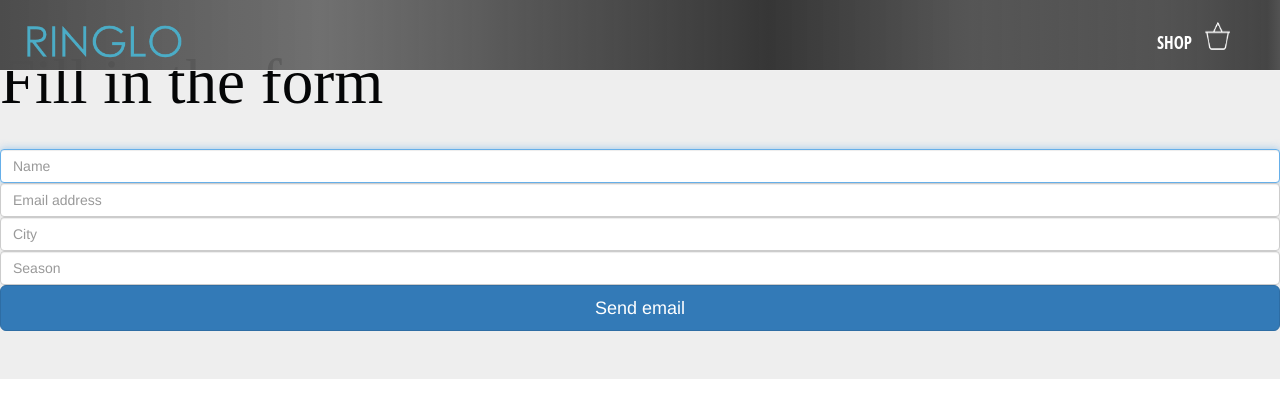
After one commit to edytawrobel/Ringlo2, a Flask app: template templates/signup.html in a window 1280 px wide. The commit adds this page. Shown: the top 418 px of the page. Run offline with Flask 2, Linux system fonts and the light colour scheme; the template is opened without the code that fills it, so the values that code supplies are empty; some libraries are stand-ins or nearby versions.

Commit message:
Third commit - bulding up

```diff
--- a/app.py
+++ b/app.py
@@ -8,7 +8,53 @@ def landingPage():
     return render_template("index.html")
 
 
-@app.route("/send", methods=['POST'])
+@app.route("/signup", methods=['POST'])
+def signup():
+    return render_template('signup.html')
+
+    global _name
+    global _email
+    global _city
+    global _season
+    global _giphy
+
+    # read the posted values from the UI
+    _name = request.form['inputName']
+    _email = request.form['inputEmail']
+    _city = request.form['inputCity']
+    _animal = request.form['inputSeason']
+
+
+    # Giphy https://github.com/Giphy/GiphyAPI
+    data = json.loads(urllib.urlopen("http://api.giphy.com/v1/gifs/search?q=ryan+gosling&api_key=dc6zaTOxFJmzC&limit=5").read())
+    _giphy = "http://api.giphy.com/v1/gifs/random?fmt=html&tag={}&api_key=dc6zaTOxFJmzC".format(_season)
+
+    # validate the received values
+    if _name and _email and _city and _season:
+        print "All good!"
+    else:
+        return json.dumps({'html':'<span>Enter the required fields</span>'})
+
+
+    _sendTo = request.form['inputEmail']
+
+    requests.post(
+        "https://api.mailgun.net/v3/sandbox4b9b1d94381b48b4b05732cffa0da0ac.mailgun.org/messages",
+        auth=("api", "key-6c19c1c364273bc85bb70777ef854618"),
+        data={"from": "Ringlo Team <postmaster@sandbox4b9b1d94381b48b4b05732cffa0da0ac.mailgun.org>",
+              "to": "User <"+_sendTo+">",
+              "subject": "Newsletter Signup",
+              "html": "<iframe src="+_giphy+" width='150px' height='150px' allowFullScreen></iframe>" +
+                      "This is a message from "+_name+" from "+_city+", " +
+                      "where it looks like: "+_season
+
+    })
+
+@app.route("/thankYou")
+def thankYou():
+    return render_template("thankYou.html") #Confirmation page
+
+@app.route("/messagesent", methods=['POST'])
 def send():
 
 # Your Account Sid and Auth Token from twilio.com/user/account
@@ -24,6 +70,8 @@ def send():
     smss = client.sms.messages.list()
     import pdb; pdb.set_trace()
 
+    return render_template('messagesent.html', _name=_name)
+
     #with open('my_csv.csv', 'w') as f:
         #writer = csv.Writer()
         #for sms in smss:
@@ -33,26 +81,5 @@ def send():
     #https://api.twilio.com/2010-04-01/Accounts/AC651dcd0b578ee9f523abfb0de332b948/SMS/Messages.csv?PageSize=1000
     # export the raw data of messages from twilio
 
-@app.route('/signup.html', methods=['POST'])
-def signup():
-
-    global _name
-    global _email
-    global _city
-
-    _sendTo = request.form['inputEmail']
-
-    requests.post(
-        "https://api.mailgun.net/v3/sandbox4b9b1d94381b48b4b05732cffa0da0ac.mailgun.org/messages",
-        auth=("api", "key-6c19c1c364273bc85bb70777ef854618"),
-        data={"from": "Mailgun Sandbox <postmaster@sandbox4b9b1d94381b48b4b05732cffa0da0ac.mailgun.org>",
-              "to": "User <"+_sendTo+">",
-              "subject": "User details",
-              "html": "<iframe src="++" width='150px' height='150px' allowFullScreen></iframe>" +
-                      "This is a message from "+_name+" from "+_city+", "
-
-    }
-    )
-
 if __name__ == "__main__":
-    app.run()
+    app.run(debug=True)
--- /dev/null
+++ b/templates/signup.html
@@ -0,0 +1,65 @@
+<!DOCTYPE html>
+<html lang="en">
+  <head>
+    <meta charset="utf-8">
+    <meta http-equiv="X-UA-Compatible" content="IE=edge">
+    <meta name="viewport" content="width=device-width, initial-scale=1.0, user-scalable=no">
+    <title>Ringlo - wearable technology</title>
+
+    <!-- Bootstrap -->
+    <!-- <link href="templates/dist/css/bootstrap.css" rel="stylesheet"> -->
+    <!-- <link href="templates/dist/css/bootstrap.min.css" rel="stylesheet"> -->
+    <link rel="stylesheet" href="https://maxcdn.bootstrapcdn.com/bootstrap/3.3.6/css/bootstrap.min.css" integrity="sha384-1q8mTJOASx8j1Au+a5WDVnPi2lkFfwwEAa8hDDdjZlpLegxhjVME1fgjWPGmkzs7" crossorigin="anonymous">
+    <!-- Main CSS file -->
+    <link rel="stylesheet" type="text/css" href="../static/mainstylesheet.css"/>
+    <!-- jQuery (necessary for Bootstrap's JavaScript plugins) -->
+   <script src="https://ajax.googleapis.com/ajax/libs/jquery/1.11.3/jquery.min.js"></script>
+    <!-- <script src="dist/js/bootstrap.min.js"></script> -->
+
+
+  </head>
+
+  <body>
+
+        <!-- HEADER -->
+        <header id="header">
+            <nav class="navbar st-navbar navbar-fixed-top">
+                <div class="container-fluid">
+                    <div class="navbar-header">
+                        <a class="brand" href="index.html">
+                            <img id="logo-image" src="../static/images/ringlo-logo.png" alt="ringlo-logo">
+                        </a>
+                    </div>
+
+                    <div class="collapse navbar-collapse" id="st-navbar-collapse">
+                        <ul class="nav navbar-nav navbar-right">
+                            <li><a href="#header">SHOP</a></li>
+                            <li><img id="shop-icon" src="../static/images/shopIcon.png" alt="shop-icon">
+                        </ul>
+                    </div><!-- /.navbar-collapse -->
+                </div><!-- /.container -->
+            </nav>
+        </header>
+        <!-- /HEADER -->
+
+
+    <div class="jumbotron">
+      <h1>Fill in the form</h1>
+      <!-- <form class="form-signin" method="GET" action="/signup"> -->
+        <form class="form-sendEmail" method="GET" action="/thankYou">
+        <label for="inputName" class="sr-only">What is your name?</label>
+        <input type="name" value="" name="inputName" id="inputName" class="form-control" placeholder="Name" required autofocus>
+        <label for="inputEmail" class="sr-only">Email address</label>
+        <input type="sendEmail" value="" name="inputEmail" id="inputEmail" class="form-control" placeholder="Email address" required>
+        <label for="inputCity" class="sr-only">What city are you from?</label>
+        <input type="text" value="" name="inputCity" id="inputCity" class="form-control" placeholder="City" required>
+        <label for="inputSeason" class="sr-only">What is your favourite season?</label>
+        <input type="text" value="" name="inputSeason" id="inputSeason" class="form-control" placeholder="Season" required>
+
+
+        <input id="sendEmail" type="submit" class="btn btn-lg btn-primary btn-block" value="Send email" />
+        <!-- <button id="btnSignUp" class="btn btn-lg btn-primary btn-block" type="button">Sign up</button> -->
+    </form>
+    </div>
+
+</body>
```
Also changed, not shown: templates/index.html (+7 -2 lines), templates/messagesent.html (added, +57 -0 lines), templates/thankYou.html (added, +57 -0 lines).
